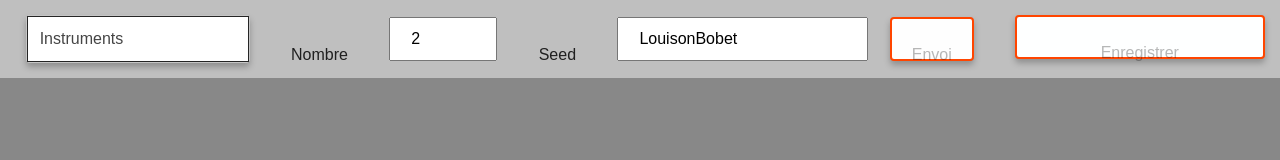
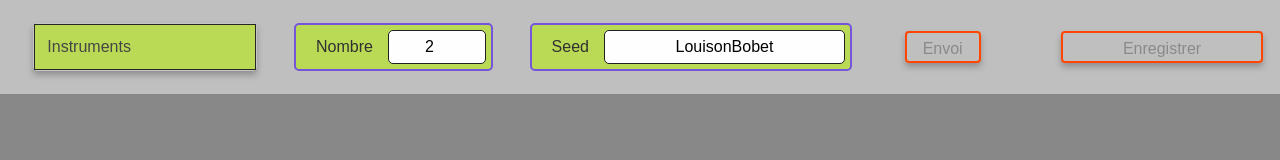
Before and after one commit to kenavoloic/outilsAPI, a React app: page / in a window 1280 px wide. Built offline with nearby package versions, Linux system fonts and the light colour scheme.

Commit message:
04.02.20_02

```diff
--- a/src/composants/Entete.js
+++ b/src/composants/Entete.js
@@ -5,7 +5,7 @@ class Entete extends React.Component {
     constructor(props){
         super(props);
         this.state = {
-            posteApourvoir: 'chef',
+            posteApourvoir: '',
             nombrePostulants: 12,
             seed: 'louisonBobet'
         };
@@ -38,7 +38,6 @@ class Entete extends React.Component {
         console.log("Mise à jour");
     }
 
-
     render(){
         return(
             <header className="entete">
--- a/src/composants/Formulaire.js
+++ b/src/composants/Formulaire.js
@@ -101,12 +101,14 @@ class Formulaire extends React.Component {
             <form onSubmit={this.obtenirDonnees} className={this.props.nomClasse}>
 
             <Choix data={listeOrchestrale} name="instrument" actualisation={this.changementInstrument} required />
-
+<div className="labelInput">
             <label htmlFor="nombre">Nombre</label>
             <input name="nombrePostulants" type="number" min="1" max="100"  size="6" placeholder="Nombre" onChange={this.changement} value={this.state.nombrePostulants} required />
-
+</div>
+            <div className="labelInput">
             <label htmlFor="seed">Seed</label>
             <input name="seed" type="text" minLength="1" maxLength="32" placeholder="seed" onChange={this.changement} value={this.state.seed} required />
+            </div>
 
             <button type="submit" disabled={!requetePossible}>Envoi</button>
 
--- a/src/composants/Musicien.js
+++ b/src/composants/Musicien.js
@@ -1,5 +1,4 @@
 import React from 'react';
-import BarreTitreCheckBox from './BarreTitreCheckBox';
 
 import { add as dateFunctionsAdd, format as dateFunctionsFormat, formatDistance as dateFunctionsFormatDistance, formatDistanceStrict as dateFunctionsFormatDistanceStrict, formatDistanceToNow as dateFunctionsFormatDistanceToNow} from 'date-fns';
 import { fr as dateFunctionsFr} from 'date-fns/locale';
--- a/src/index.less
+++ b/src/index.less
@@ -30,6 +30,15 @@
 @footerFond: @articleLiFond;
 @footerCouleur: @articleLiBeforeCouleur;
 
+@couleur: #bada55; //#3bafda;
+@complementaire: spin(@couleur, 180);
+@couleur2: #fefefe;//spin(@couleur, 225);
+@active: #ffffff;
+@activee: @active;
+@desactive: lightness(desaturate(@couleur, 100%), 30%);
+@desactivee: @desactive;
+
+@labelCouleur: #303030;
 *, *::before, *::after {
     margin:0;
     padding:0;
@@ -59,21 +68,53 @@ body {
     background-color: @emakume;
 }
 
-/*
-.grilleMusiciens {
-    display:flex;
-    align-items:center;
-    justify-items:center;
+button {
+font: inherit;
+line-height:2;
+height:2em;
+padding: 0 1em;
+text-align:center;
+margin:1em;
 }
-*/
-button,
+
 input[type="text"],
-input[type="number"],
-label{
+input[type="number"]{
 line-height:1;
 font:inherit;
-padding:1.25em;
-height:2.25em;
+padding:1em;
+height:2em;
+text-align:center;
+}
+
+.labelInput {
+    display:flex;
+    flex-direction:row;
+    justify-content:center;
+    align-items:center;
+    border-radius:5px;
+    padding: 5px;
+    background-color: @couleur;
+    border:2px solid @complementaire;//#202020;
+
+    input {
+        font:inherit;
+        border: 1px solid #202020;//#bfbfbf;
+        border-radius:5px;
+        background-color: @couleur2;
+
+    }
+
+    label {
+        font:inherit;
+        line-height:1;
+        height:1em;
+        text-align:center;
+        //margin:0;
+        padding:0 15px;
+        color: @labelCouleur;//#f2f2f2;//#303030;//#feffff;
+        background-color: inherit;
+
+    }
 }
 
 
@@ -92,6 +133,7 @@ button {
 button:disabled,
 button[disabled] {
     border:2px solid #ff4500;
+    background: @desactivee;
     //padding:10px;
 }
 
@@ -115,7 +157,7 @@ nav.barre {
     padding:15px 15px;
     display:grid;
     //grid-template-columns: 8fr 1fr;
-    grid-template-columns: 80% 20;
+    grid-template-columns: 80% 20%;
     grid-gap: 30px;
     //grid-auto-flow: row;
     //justify-content:space-around;
@@ -143,9 +185,10 @@ details.selecteur {
     border-radius: 4px;
     position:relative;
     color:#454545;
-    background-color:#ffffff;
+    background-color:@couleur;//#ffffff;
     min-width:14em;
     box-shadow: 0px 4px 6px 0px rgba(0,0,0,0.25);
+    line-height:2;
 }
 
 details.selecteur  summary {
@@ -197,9 +240,13 @@ details.detailsGroupe  ul li:hover {
 button#enregistrer {
     grid-column-start:2;
     grid-column-end:3;
-    background-color:#feffff;
+    margin-right:2em;
 }
 
+button#enregistrer:disabled,
+button#enregistrer[disabled] {
+    background-color: @desactivee;
+}
 
 .trombinoscope {
     display:grid;
```
Also changed, not shown: src/composants/Trombinoscope.js (+0 -38 lines).
